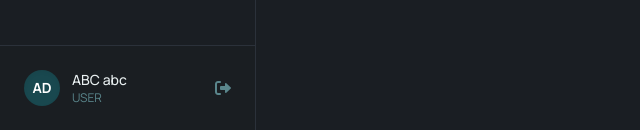
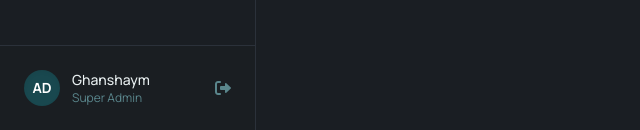
Before and after one commit to rkrishna04/noccroot, a plain HTML site: page super-admin/scan.html in a window 1280 px wide. Shown: the part 670-800 px from the top of the page, 0-640 px from the left. Drawn offline with nearby package versions, Linux system fonts and the light colour scheme.

Commit message:
Update scan.html

```diff
--- a/super-admin/scan.html
+++ b/super-admin/scan.html
@@ -79,8 +79,8 @@
             <div class="flex items-center gap-3 p-2">
                 <div class="w-9 h-9 rounded-full bg-primary/80 flex items-center justify-center text-white font-bold text-sm shadow-inner">AD</div>
                 <div class="flex-1 min-w-0">
-                    <p class="text-sm font-medium truncate">ABC abc</p>
-                    <p class="text-xs text-text-secondary">USER</p>
+                    <p class="text-sm font-medium truncate">Ghanshaym</p>
+                    <p class="text-xs text-text-secondary">Super Admin</p>
                 </div>
                 <i class="fa-solid fa-right-from-bracket text-text-secondary hover:text-accent-red cursor-pointer transition"></i>
             </div>
```
